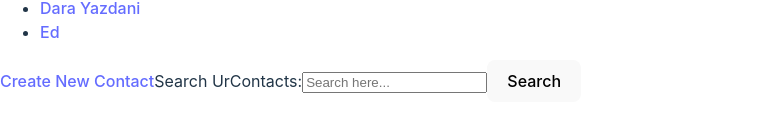
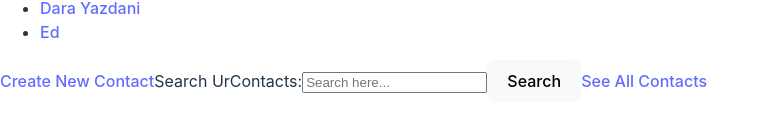
Before and after one commit to dyazdani/contact-list, a React (Vite) app: page /contacts in a window 1280 px wide. Shown: the part 443-574 px from the top of the page, without its empty margins (0-768 px from the left). Built offline with nearby package versions, Linux system fonts and the light colour scheme; data requests are answered from the project's data file.

Commit message:
Added a link to see all contacts in ContactList.tsx

```diff
--- a/src/components/ContactList.tsx
+++ b/src/components/ContactList.tsx
@@ -105,6 +105,7 @@ const ContactList = () => {
                     onChange={(e) => setSearchInput(e.target.value)}
                 />
                 <button type="button" onClick={handleClick}>Search</button>
+                <Link to="/contacts">See All Contacts</Link>
         </>
     ) : (
             <>
```
